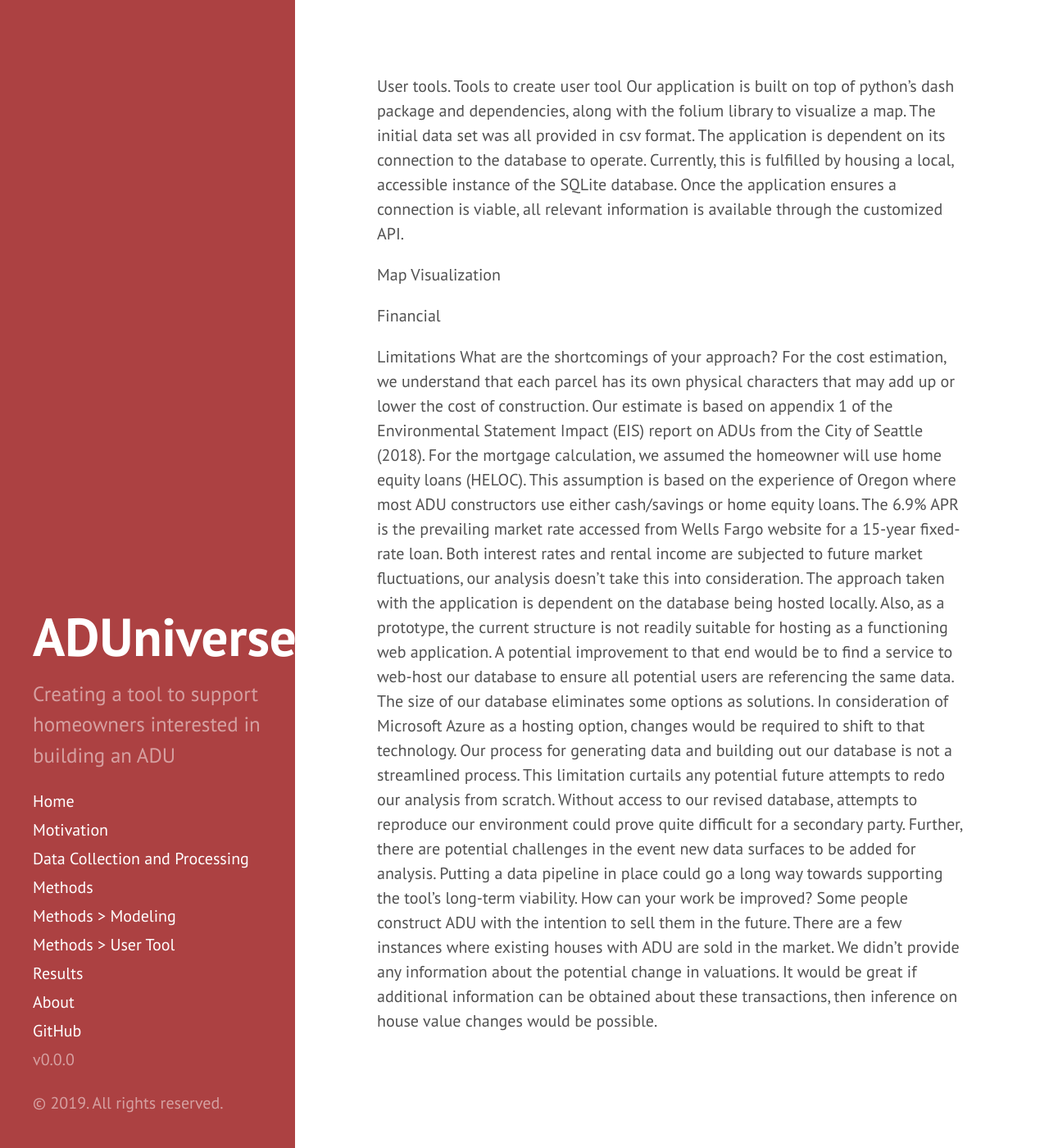
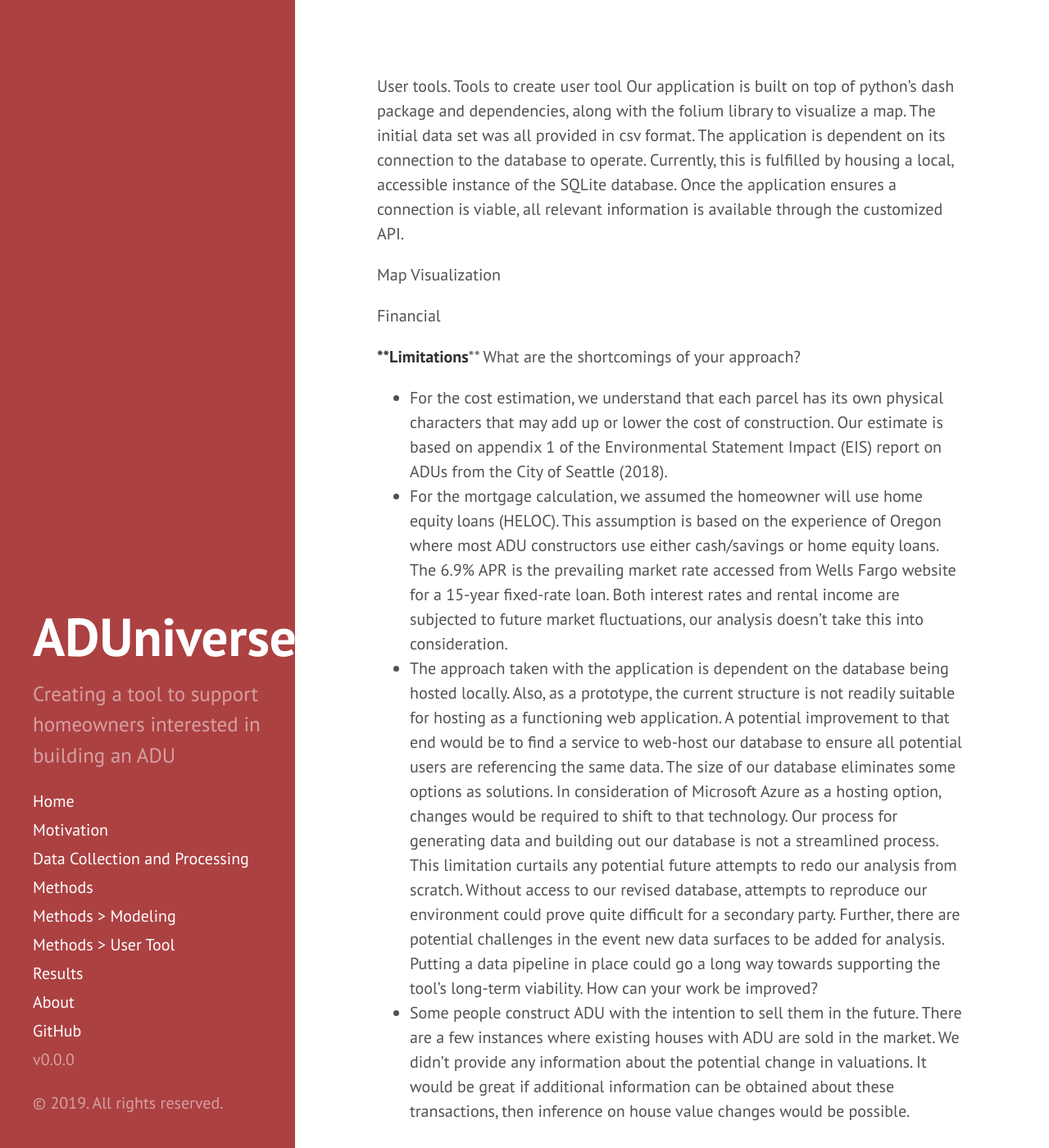
Before and after one commit to uwescience/ADUniverse, a Jekyll site: the page built from user_tool.md, in a window 1280 px wide and 1400 px high. Shown: the whole window at 82% size. Built offline with Jekyll 4.4.1, drawn with Linux system fonts in a browser that asks for light colours; our own code applies the rules of GitHub Pages for plain Markdown files.

Commit message:
Formatting

```diff
--- a/user_tool.md
+++ b/user_tool.md
@@ -7,11 +7,11 @@ Map Visualization
 Financial
 
 
-Limitations
+****Limitations****
 What are the shortcomings of your approach?
-For the cost estimation, we understand that each parcel has its own physical characters that may add up or lower the cost of construction. Our estimate is based on appendix 1 of the Environmental Statement Impact (EIS) report on ADUs from the City of Seattle (2018).
-For the mortgage calculation, we assumed the homeowner will use home equity loans (HELOC). This assumption is based on the experience of Oregon where most ADU constructors use either cash/savings or home equity loans. The 6.9% APR is the prevailing market rate accessed from Wells Fargo website for a 15-year fixed-rate loan. Both interest rates and rental income are subjected to future market fluctuations, our analysis doesn’t take this into consideration.
-The approach taken with the application is dependent on the database being hosted locally. Also, as a prototype, the current structure is not readily suitable for hosting as a functioning web application. A potential improvement to that end would be to find a service to web-host our database to ensure all potential users are referencing the same data. The size of our database eliminates some options as solutions. In consideration of Microsoft Azure as a hosting option, changes would be required to shift to that technology.
+ - For the cost estimation, we understand that each parcel has its own physical characters that may add up or lower the cost of construction. Our estimate is based on appendix 1 of the Environmental Statement Impact (EIS) report on ADUs from the City of Seattle (2018).
+ - For the mortgage calculation, we assumed the homeowner will use home equity loans (HELOC). This assumption is based on the experience of Oregon where most ADU constructors use either cash/savings or home equity loans. The 6.9% APR is the prevailing market rate accessed from Wells Fargo website for a 15-year fixed-rate loan. Both interest rates and rental income are subjected to future market fluctuations, our analysis doesn’t take this into consideration.
+ - The approach taken with the application is dependent on the database being hosted locally. Also, as a prototype, the current structure is not readily suitable for hosting as a functioning web application. A potential improvement to that end would be to find a service to web-host our database to ensure all potential users are referencing the same data. The size of our database eliminates some options as solutions. In consideration of Microsoft Azure as a hosting option, changes would be required to shift to that technology.
 Our process for generating data and building out our database is not a streamlined process. This limitation curtails any potential future attempts to redo our analysis from scratch. Without access to our revised database, attempts to reproduce our environment could prove quite difficult for a secondary party. Further, there are potential challenges in the event new data surfaces to be added for analysis. Putting a data pipeline in place could go a long way towards supporting the tool’s long-term viability.
 How can your work be improved?
-Some people construct ADU with the intention to sell them in the future. There are a few instances where existing houses with ADU are sold in the market. We didn't provide any information about the potential change in valuations. It would be great if additional information can be obtained about these transactions, then inference on house value changes would be possible.
+ - Some people construct ADU with the intention to sell them in the future. There are a few instances where existing houses with ADU are sold in the market. We didn't provide any information about the potential change in valuations. It would be great if additional information can be obtained about these transactions, then inference on house value changes would be possible.
```
